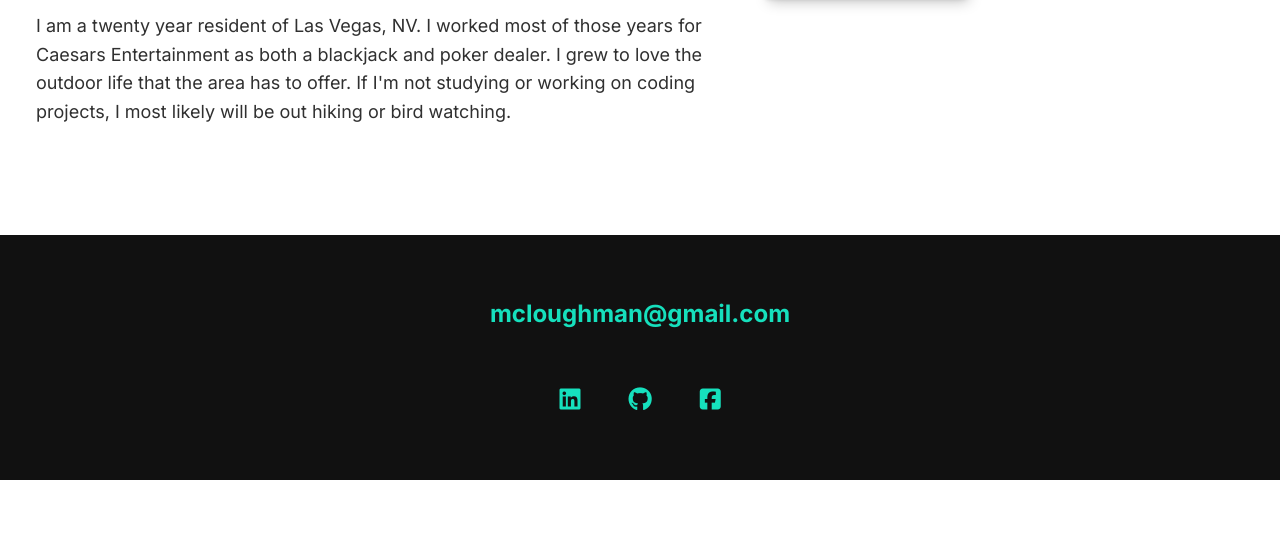
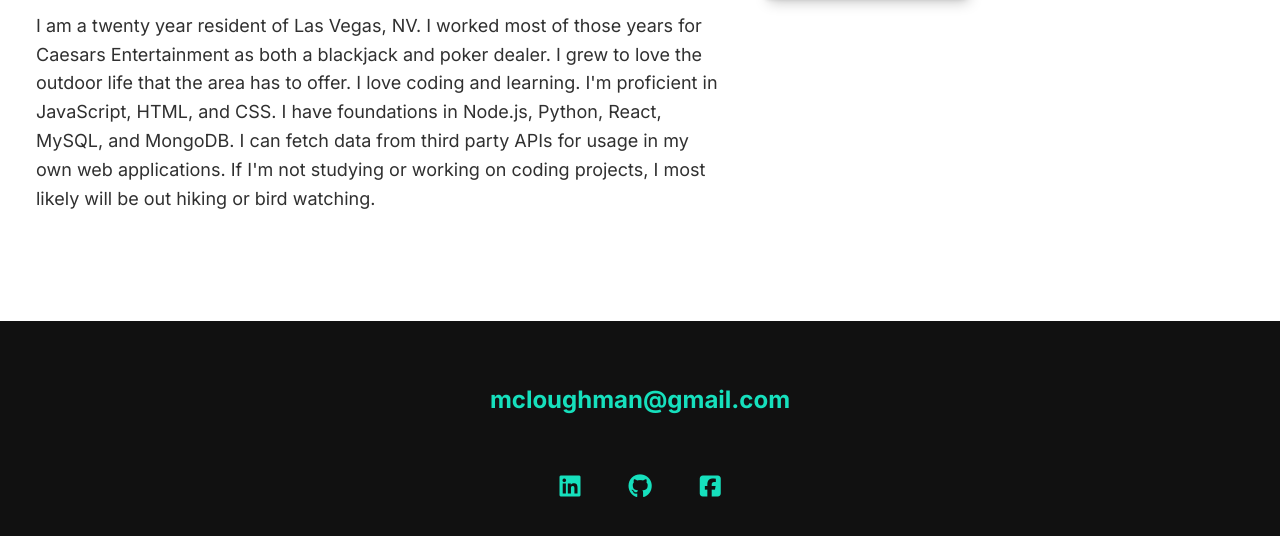
Before and after one commit to mcloughman/portfolio, a plain HTML site: page index.html in a window 1280 px wide. Shown: the part 1649-2185 px from the top of the page. Before the commit the page ends 2129 px from the top, so only its background shows below. Drawn offline with nearby package versions, Linux system fonts and the light colour scheme.

Commit message:
Update the Who I Am section

```diff
--- a/index.html
+++ b/index.html
@@ -87,8 +87,12 @@
 
         <div class="about-me__body">
             <p>I am a twenty year resident of Las Vegas, NV. I worked most of those years for Caesars Entertainment as
-                both a blackjack and poker dealer. I grew to love the outdoor life that the area has to offer. If I'm
-                not studying or working on coding projects, I most likely will be out hiking or bird watching.</p>
+                both a blackjack and poker dealer. I grew to love the outdoor life that the area has to offer. I love
+                coding and learning. I'm proficient in JavaScript, HTML, and CSS. I have foundations in Node.js, Python,
+                React, MySQL, and MongoDB. I can fetch data from third party APIs for usage in my own web applications.
+                If I'm
+                not studying or working on coding projects, I most likely will be out hiking or bird watching.
+            </p>
 
         </div>
 
```
